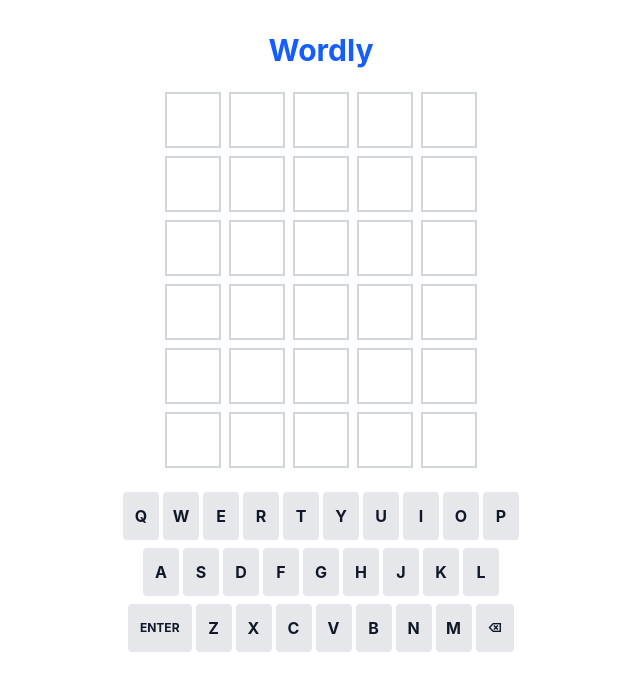
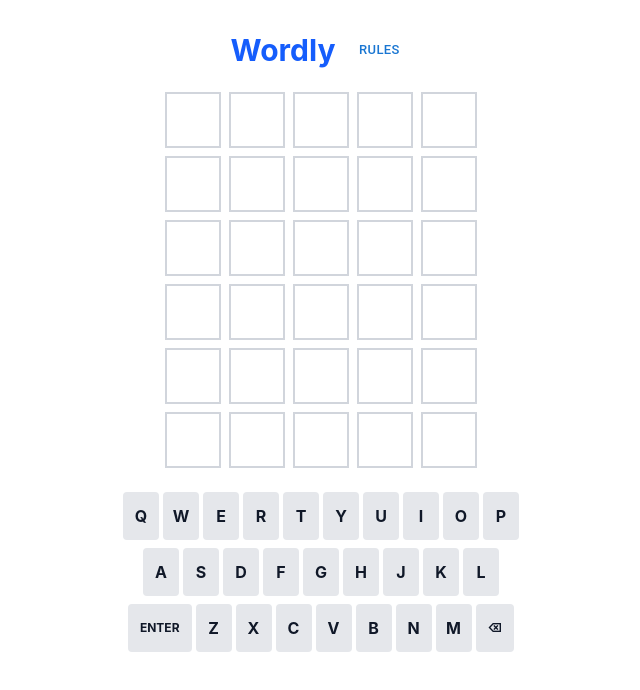
Before and after one commit to aishchuk22/wordly, a React (Vite) app in the folder client/: page / in a window 1280 px wide. Shown: the top 690 px of the page, without its empty margins (319-959 px from the left). Built offline with nearby package versions, Linux system fonts and the light colour scheme.

Commit message:
upd App Rules/Result

```diff
--- a/client/src/App.jsx
+++ b/client/src/App.jsx
@@ -1,12 +1,16 @@
 import { useState, useEffect, useCallback } from "react";
+import Button from "@mui/material/Button";
 import { getRandomWord } from "./utils/wordUtils";
 import Board from "./components/Board";
 import Keyboard from "./components/Keyboard";
+import RulesModal from "./components/RulesModal";
+import ResultModal from "./components/ResultModal";
 
 function App() {
   const [secretWord] = useState(getRandomWord);
   const [guesses, setGuesses] = useState([]);
   const [currentGuess, setCurrentGuess] = useState("");
+  const [isRulesOpen, setIsRulesOpen] = useState(false);
 
   const isWon = guesses.includes(secretWord);
   const isLost = !isWon && guesses.length >= 6;
@@ -48,9 +52,21 @@ function App() {
 
   return (
     <div className="flex flex-col items-center gap-6 mt-8">
-      <h1 className="text-3xl font-bold text-blue-600">Wordly</h1>
+      <div className="flex items-center gap-3">
+        <h1 className="text-3xl font-bold text-blue-600">Wordly</h1>
+        <Button size="small" onClick={() => setIsRulesOpen(true)}>
+          Rules
+        </Button>
+      </div>
       <Board guesses={guesses} currentGuess={currentGuess} secretWord={secretWord} />
       <Keyboard guesses={guesses} secretWord={secretWord} onKeyClick={handleKey} />
+      <RulesModal open={isRulesOpen} onClose={() => setIsRulesOpen(false)} />
+      <ResultModal
+        open={isGameOver}
+        isWon={isWon}
+        secretWord={secretWord}
+        attempts={guesses.length}
+      />
     </div>
   );
 }
```
